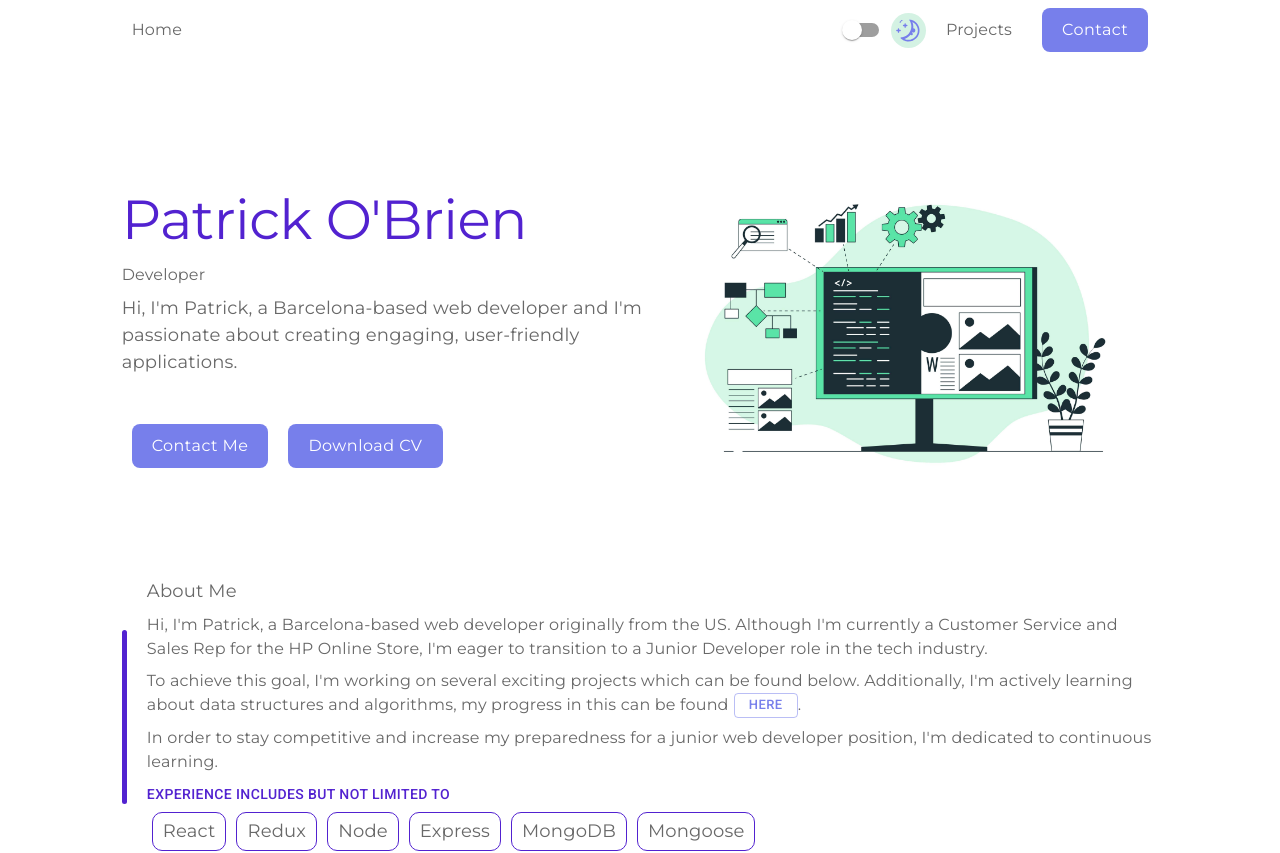
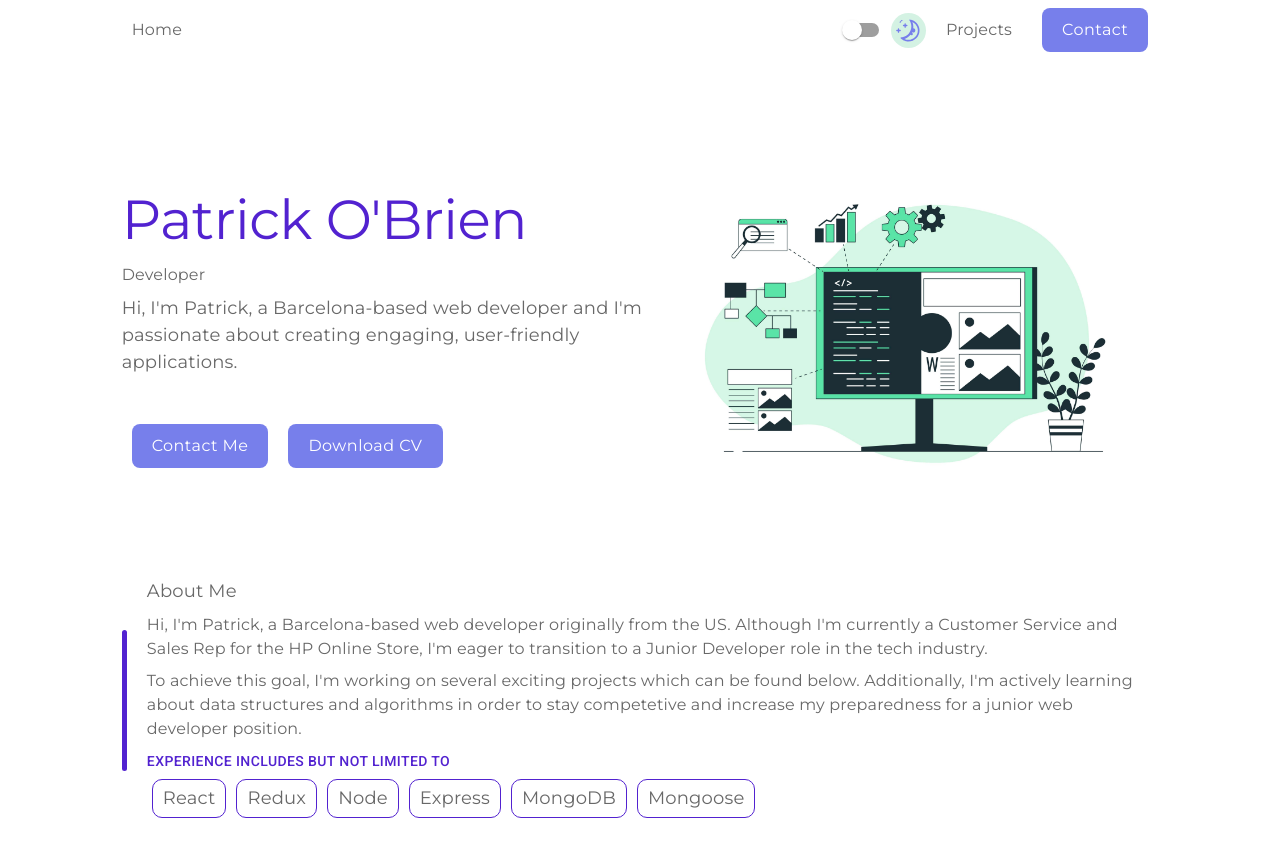
Before and after one commit to misterplain/portfolio, a React (Create React App) app: page / in a window 1280 px wide. Shown: the top 853 px of the page. Built offline with nearby package versions, Linux system fonts and the light colour scheme.

Commit message:
update about me

```diff
--- a/src/components/AboutMe/AboutMe.js
+++ b/src/components/AboutMe/AboutMe.js
@@ -33,7 +33,8 @@ const AboutMe = () => {
         <Typography variant="body2" marginBottom>
           To achieve this goal, I'm working on several exciting projects which
           can be found below. Additionally, I'm actively learning about data
-          structures and algorithms, my progress in this can be found
+          structures and algorithms in order to stay competetive and increase my preparedness for a junior web developer position.
+          {/* , my progress in this can be found
           <Link
             href="https://github.com/misterplain/DataStructuresAndAlgorithms"
             target="_blank"
@@ -49,12 +50,12 @@ const AboutMe = () => {
               here
             </Button>
           </Link>
-          .
+          . */}
         </Typography>
-        <Typography variant="body2" marginBottom>
+        {/* <Typography variant="body2" marginBottom>
           In order to stay competitive and increase my preparedness for a junior
           web developer position, I'm dedicated to continuous learning.
-        </Typography>
+        </Typography> */}
         <Typography
           variant="button"
           sx={styles.experienceText(theme, isDarkMode)}
```
